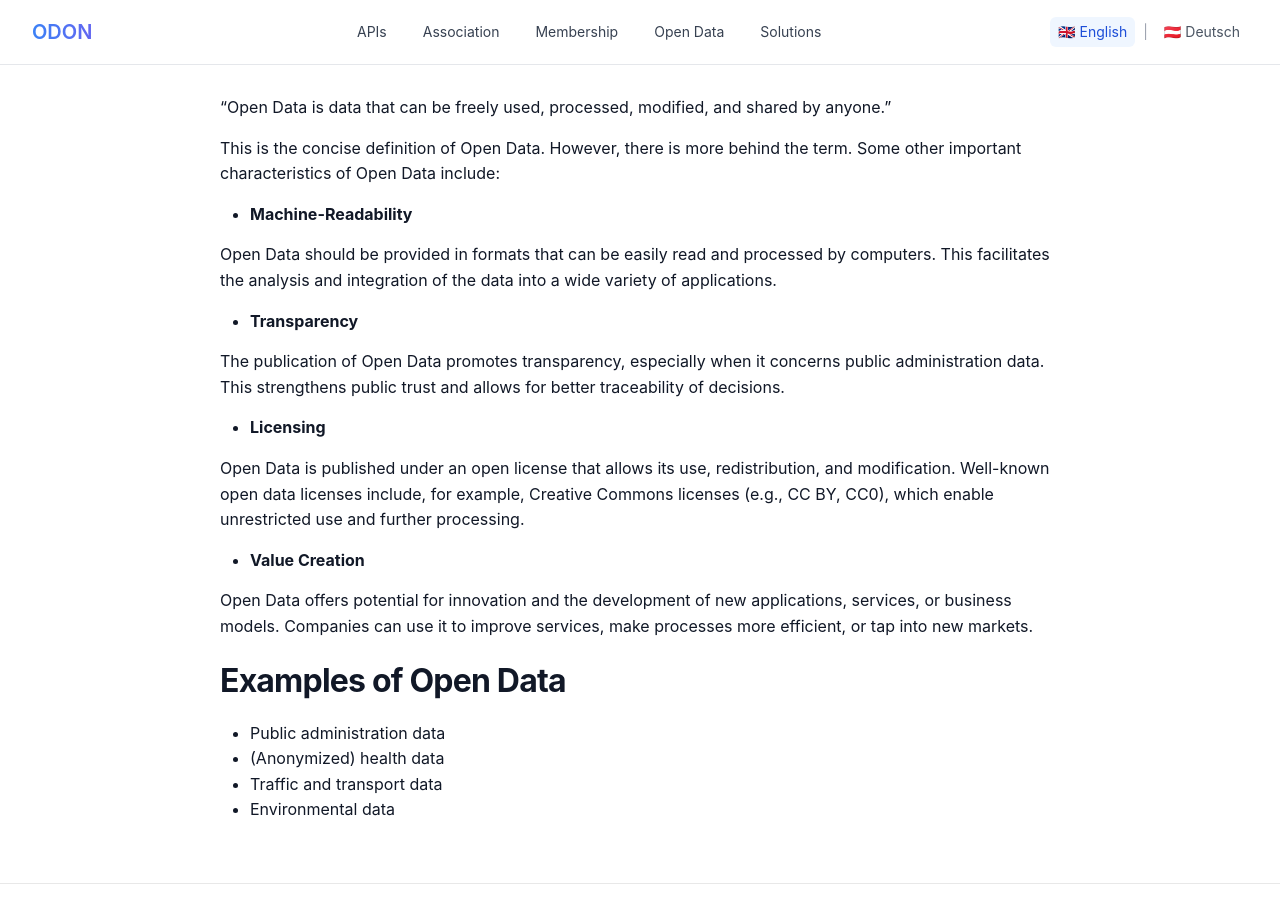
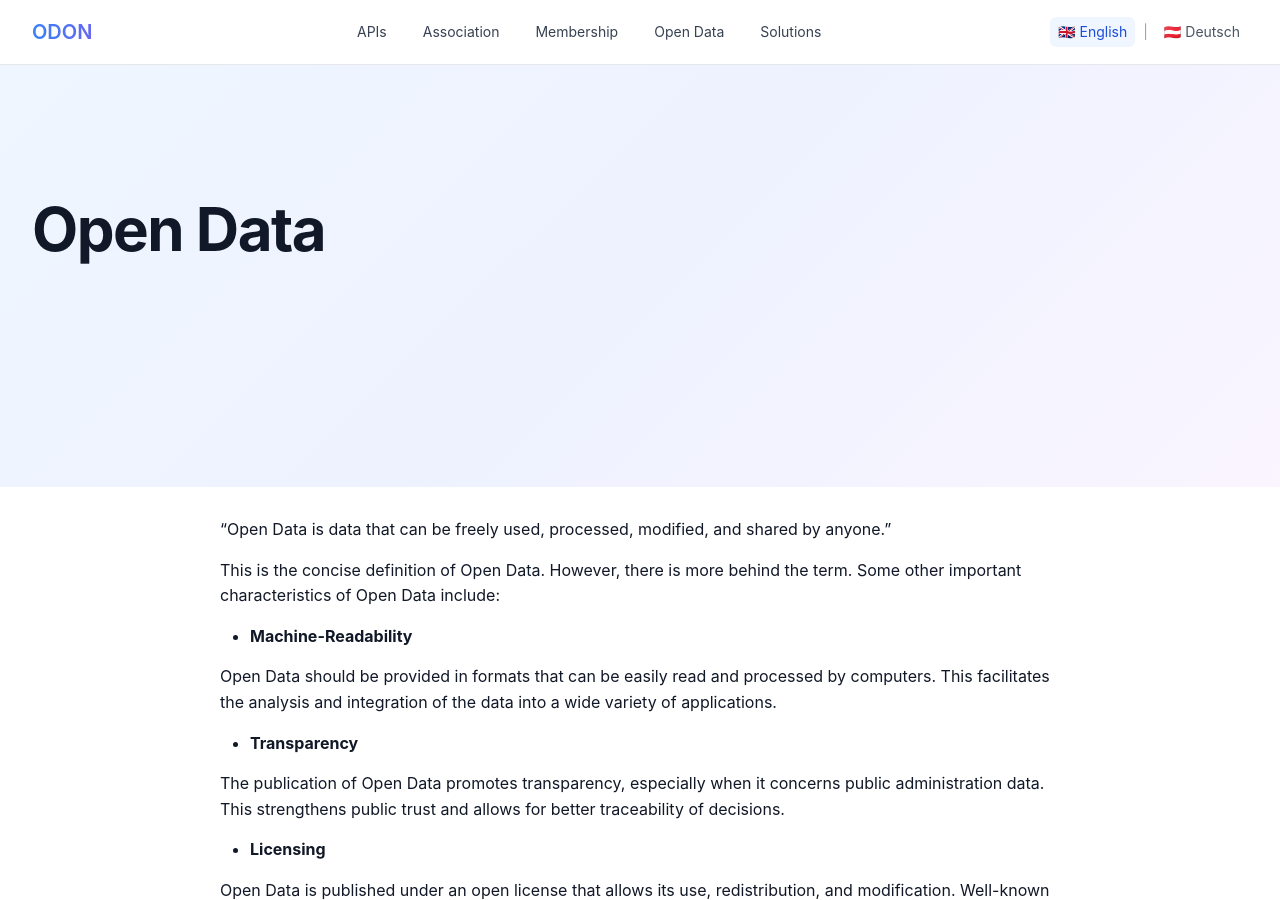
Before and after one commit to verein-odon/verein-odon.github.io, a Jekyll site: the page built from docs/en/open-data.md, in a window 1280 px wide and 900 px high. Built offline with Jekyll 4.4.1, drawn with Linux system fonts in a browser that asks for light colours.

Commit message:
Rolling out hero to more pages

```diff
--- a/docs/_data/heros.yaml
+++ b/docs/_data/heros.yaml
@@ -45,3 +45,8 @@ membership:
     hero-title: "Membership"
   de:
     hero-title: "Mitgliedschaft"
+opendata:
+  de:
+    hero-title: "Offene Daten"
+  en:
+    hero-title: "Open Data"
```
Also changed, not shown: docs/assets/images/heros/index.svg (renamed from docs/assets/images/headers/index-hero.svg), docs/assets/images/heros/solutions.svg (added).
